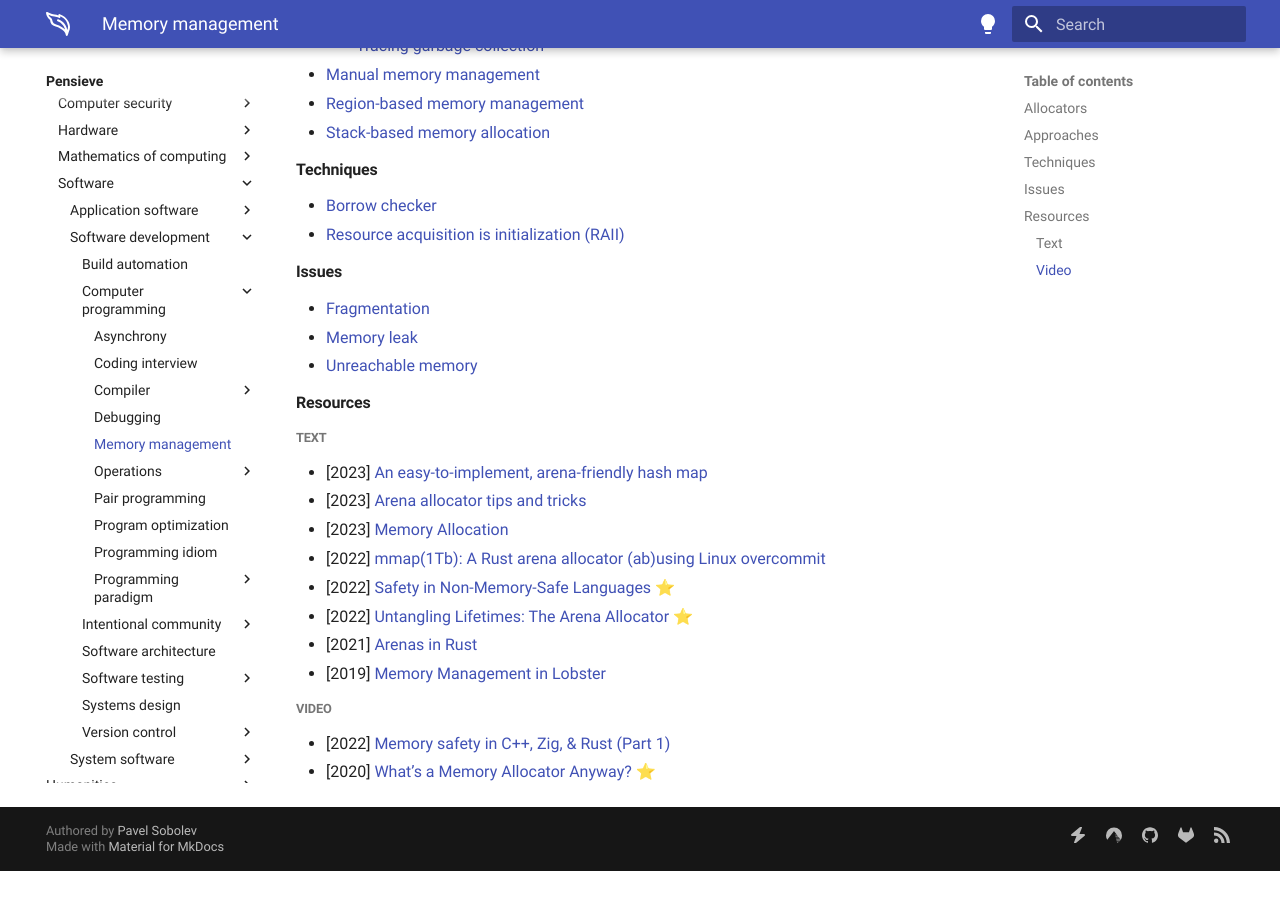
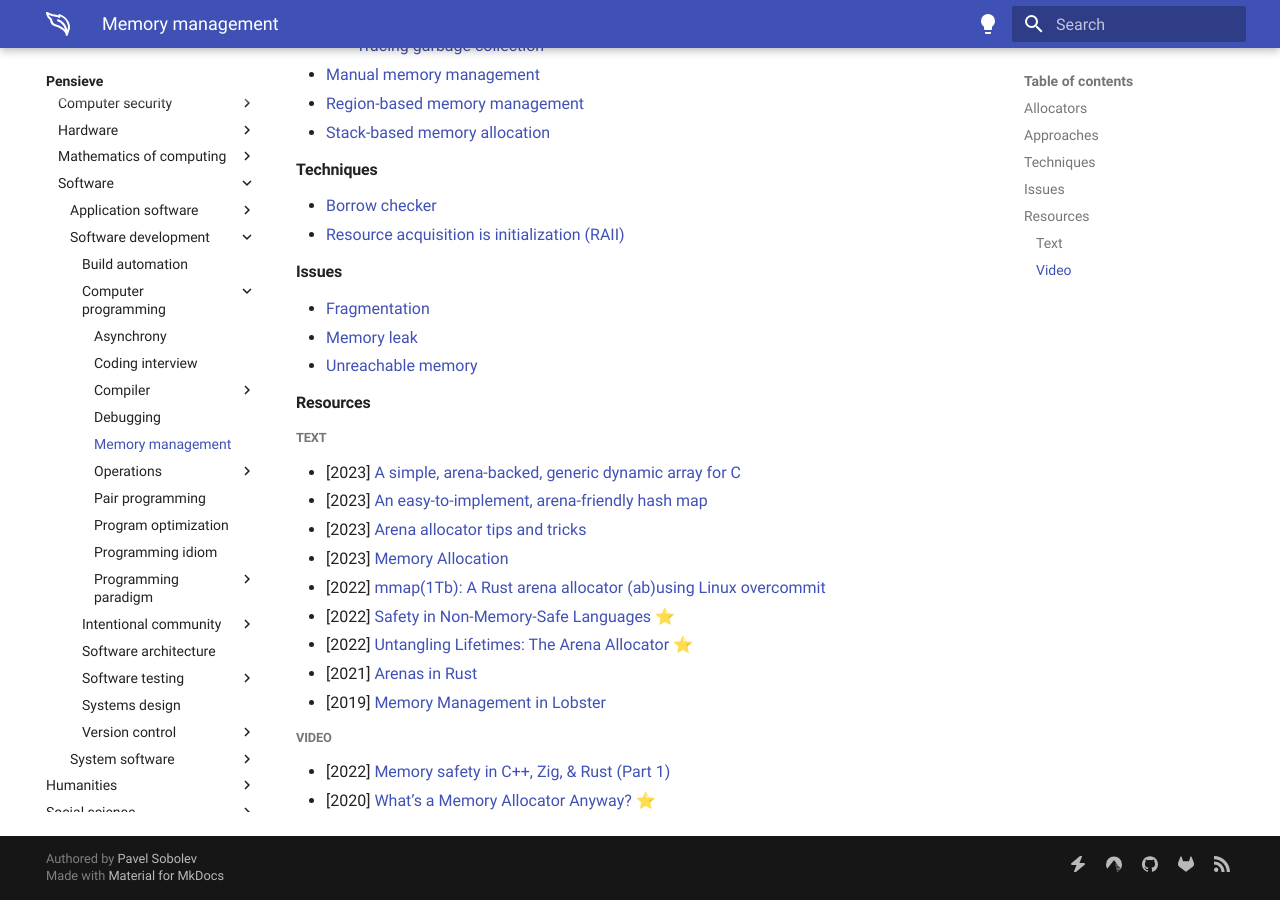
Before and after one commit to paveloom/paveloom.dev, an MkDocs documentation site: the page built from content/pensieve/memory-management.md, in a window 1280 px wide and 900 px high, scrolled down 516 px. Built offline with MkDocs 1.6.1 and Material for MkDocs 9.7.7, drawn with Linux system fonts in a browser that asks for light colours; before the commit the page ends 1387 px from its top, so only the background shows below that.

Commit message:
Pensieve: update the Memory management page.

```diff
--- a/content/pensieve/memory-management.md
+++ b/content/pensieve/memory-management.md
@@ -27,6 +27,7 @@ Read more on [Wikipedia](https://en.wikipedia.org/wiki/Memory_management).
 #### Resources
 
 ##### Text
+- [2023] [A simple, arena-backed, generic dynamic array for C](https://nullprogram.com/blog/2023/10/05)
 - [2023] [An easy-to-implement, arena-friendly hash map](https://nullprogram.com/blog/2023/09/30)
 - [2023] [Arena allocator tips and tricks](https://nullprogram.com/blog/2023/09/27)
 - [2023] [Memory Allocation](https://samwho.dev/memory-allocation)
```
